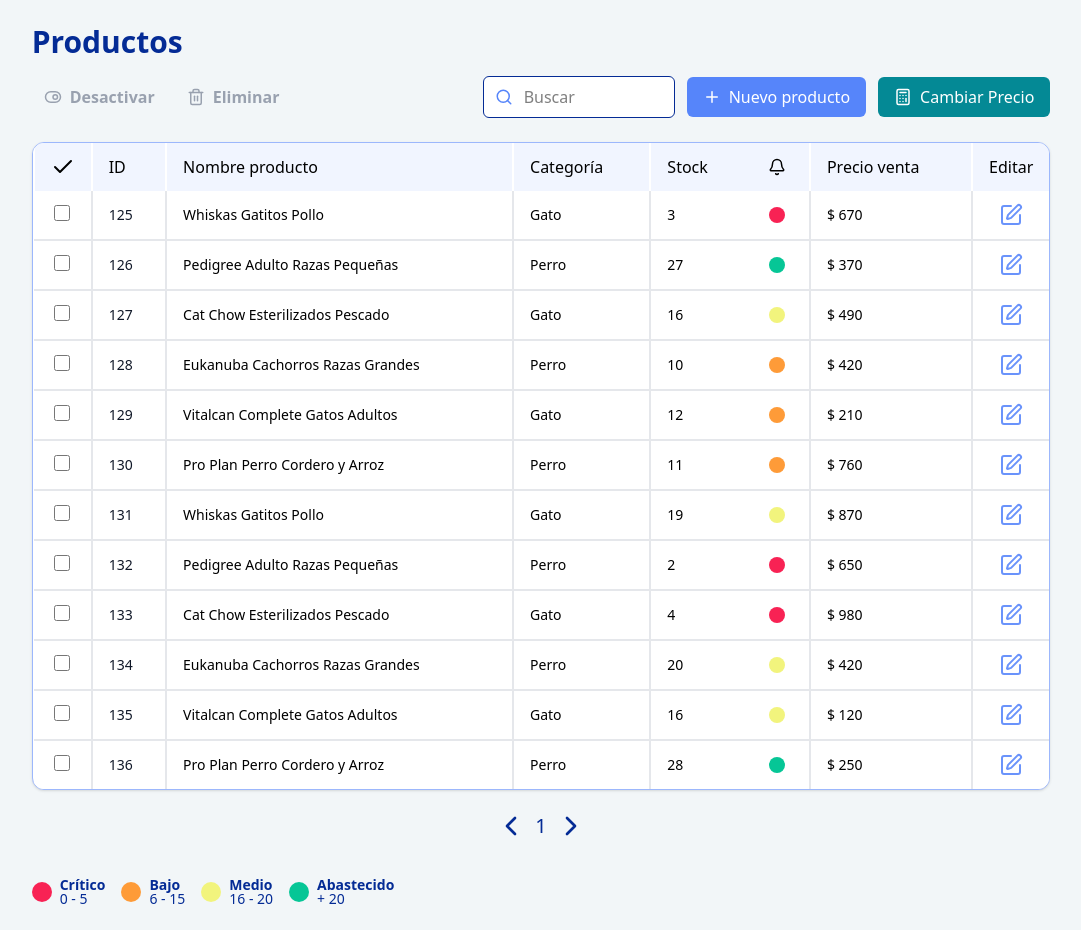
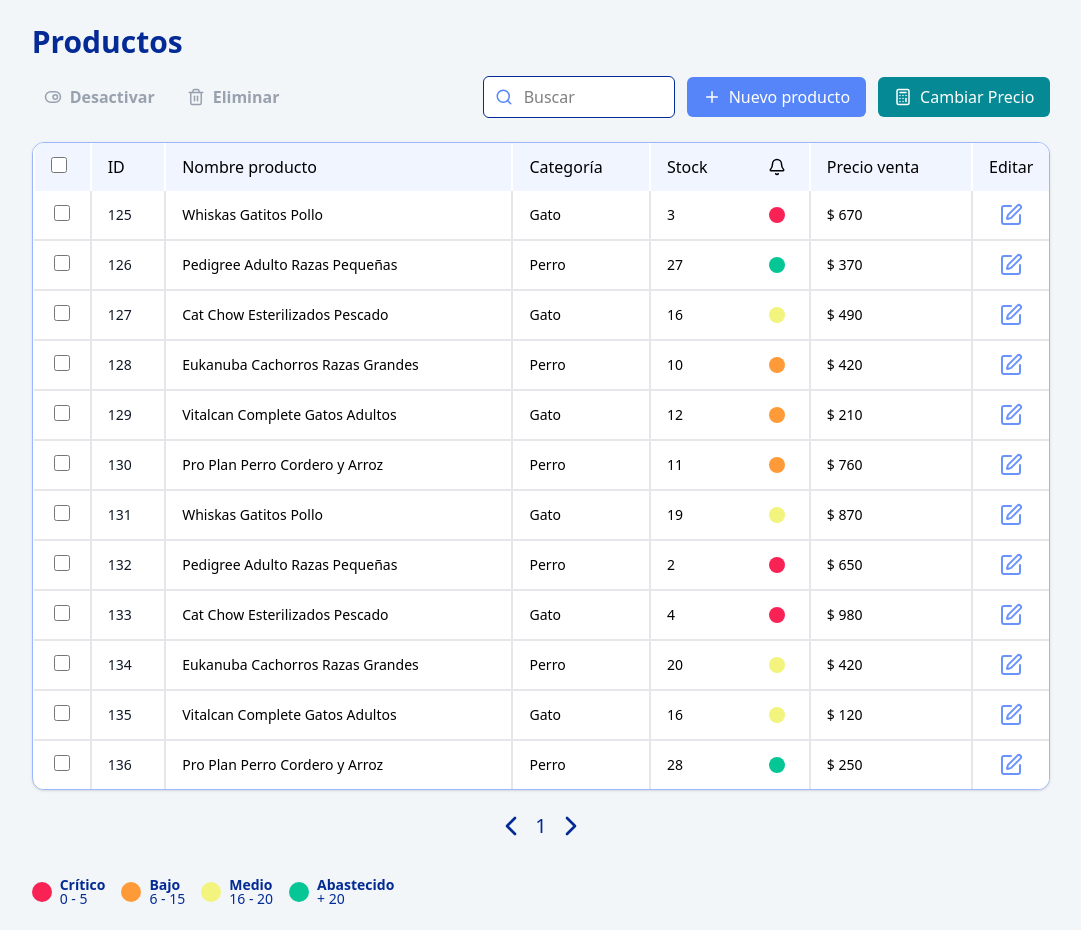
Before and after one commit to emmanuel-cruz-dev/wireframes-test, a React (Vite) app: page / in a window 1280 px wide. Shown: the whole page, without its empty margins (99-1180 px from the left). Built offline with nearby package versions, Linux system fonts and the light colour scheme.

Commit message:
refactor: removes unused imports in src/components/ui/ProductsTable.tsx

```diff
--- a/src/components/ui/ProductsTable.tsx
+++ b/src/components/ui/ProductsTable.tsx
@@ -9,7 +9,6 @@
   ToggleRight,
   ChevronRight,
   ChevronLeft,
-  Check,
 } from "lucide-react";
 import { getStockColor, getStockStatus } from "../../utils/utils";
 import { Product } from "../../types/product";
@@ -54,6 +53,14 @@
   const deleteSelected = () => {
     setProducts((prev) => prev.filter((p) => !selectedProductIds.has(p.id)));
     setSelectedProductIds(new Set());
+  };
+
+  const toggleAllProductsSelection = () => {
+    if (selectedProductIds.size === products.length) {
+      deactivateSelected();
+    } else {
+      setSelectedProductIds(new Set(products.map((p) => p.id)));
+    }
   };
 
   return (
@@ -144,8 +151,13 @@
             <table className="w-full">
               <thead className="bg-polar-mist">
                 <tr className="[&>th]:px-4 [&>th]:py-3 [&>th]:text-left [&>th]:font-normal [&>th]:border-l-2 [&>th]:border-white">
-                  <th className="w-12 px-4 py-3">
-                    <Check />
+                  <th className="w-12 px-5 py-3">
+                    <input
+                      type="checkbox"
+                      checked={selectedProductIds.size === products.length}
+                      onClick={() => toggleAllProductsSelection()}
+                      className="w-4 h-4 cursor-pointer rounded focus:ring-blue-500 text-blue-600"
+                    />
                   </th>
                   <th>ID</th>
                   <th>Nombre producto</th>
```
